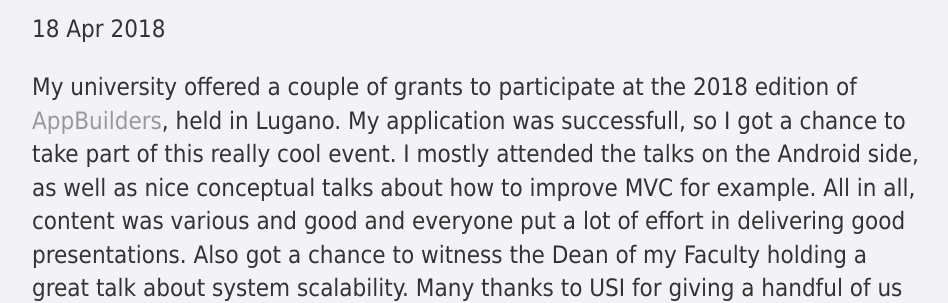
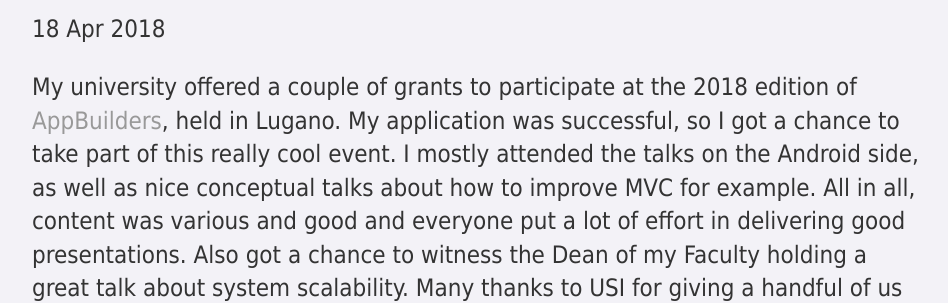
Before and after one commit to bianca-stancu/bianca-stancu.github.io, a Jekyll site: the page built from _posts/2018-04-18-appbuilders2018.md, in a window 1280 px wide. Shown: the part 186-489 px from the top of the page, without its empty margins (160-1108 px from the left). Built offline with Jekyll 4.4.1, drawn with Linux system fonts in a browser that asks for light colours; some of the changed text lies outside the part shown.

Commit message:
Update 2018-04-18-appbuilders2018.md

```diff
--- a/_posts/2018-04-18-appbuilders2018.md
+++ b/_posts/2018-04-18-appbuilders2018.md
@@ -3,9 +3,9 @@
 title: "App Builders 2018"
 date: 2018-04-18
 ---
-My university offered a couple of grants to participate at the 2018 edition of [AppBuilders](https://www.appbuilders.ch/), held in Lugano. My application was successfull, so I got a chance to take part of this really cool event.
+My university offered a couple of grants to participate at the 2018 edition of [AppBuilders](https://www.appbuilders.ch/), held in Lugano. My application was successful, so I got a chance to take part of this really cool event.
 I mostly attended the talks on the Android side, as well as nice conceptual talks about how to improve MVC for example. All in all, content was various and good and everyone put a lot of effort in delivering good presentations. Also got a chance to witness the Dean of my Faculty holding a great talk about system scalability.
 Many thanks to USI for giving a handful of us the chance to participate at this year's AppBuilders and congrats to the organizers.
 
-<img src="https://imgur.com/dY9nmE8" width="400">
-<img src="https://imgur.com/a/f9KeT0m" width="600">
+<img src="https://i.imgur.com/dY9nmE8.jpg" width="400">
+<img src="https://i.imgur.com/ZSWH2RY.jpg" width="600">
```
